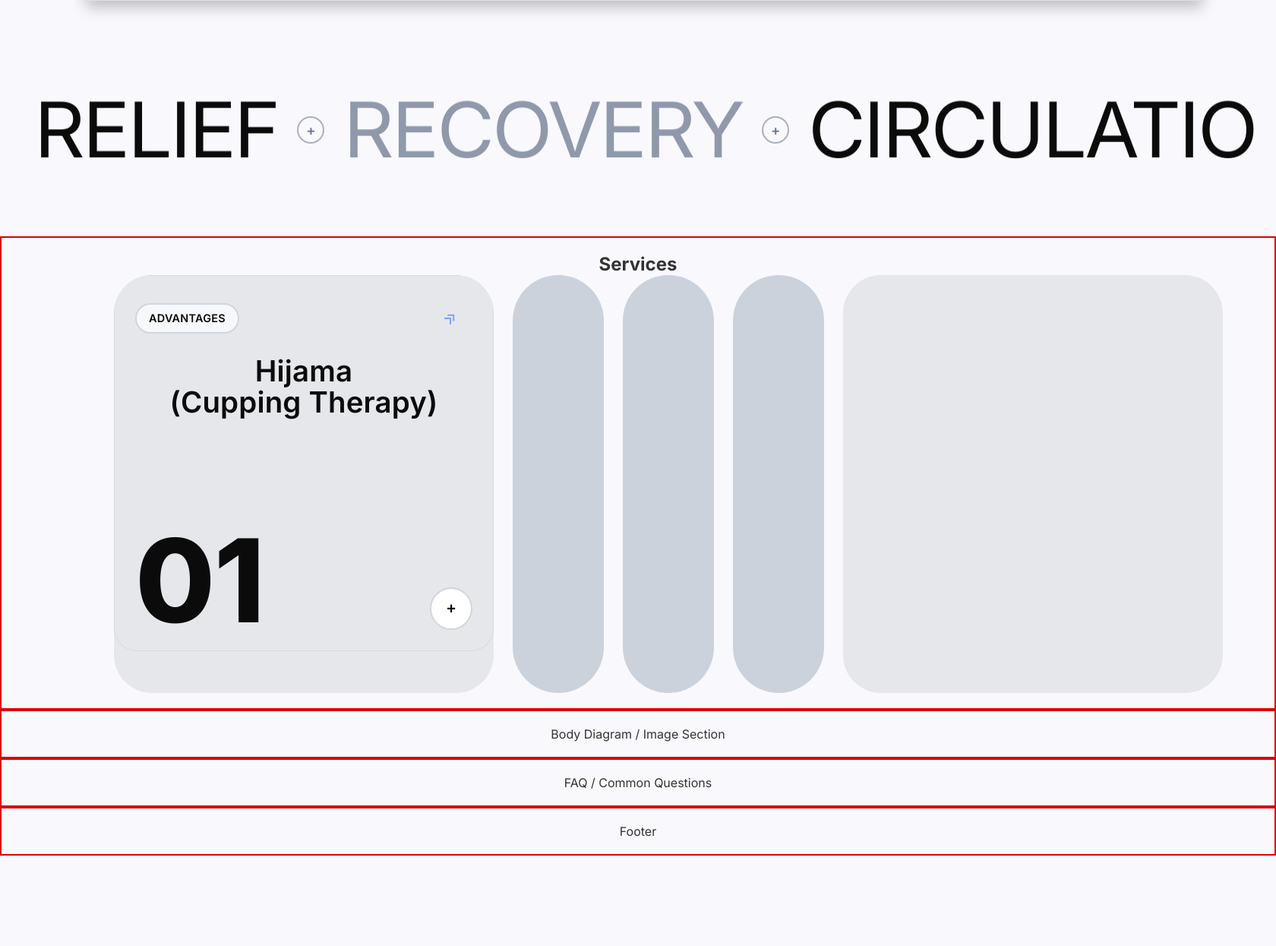
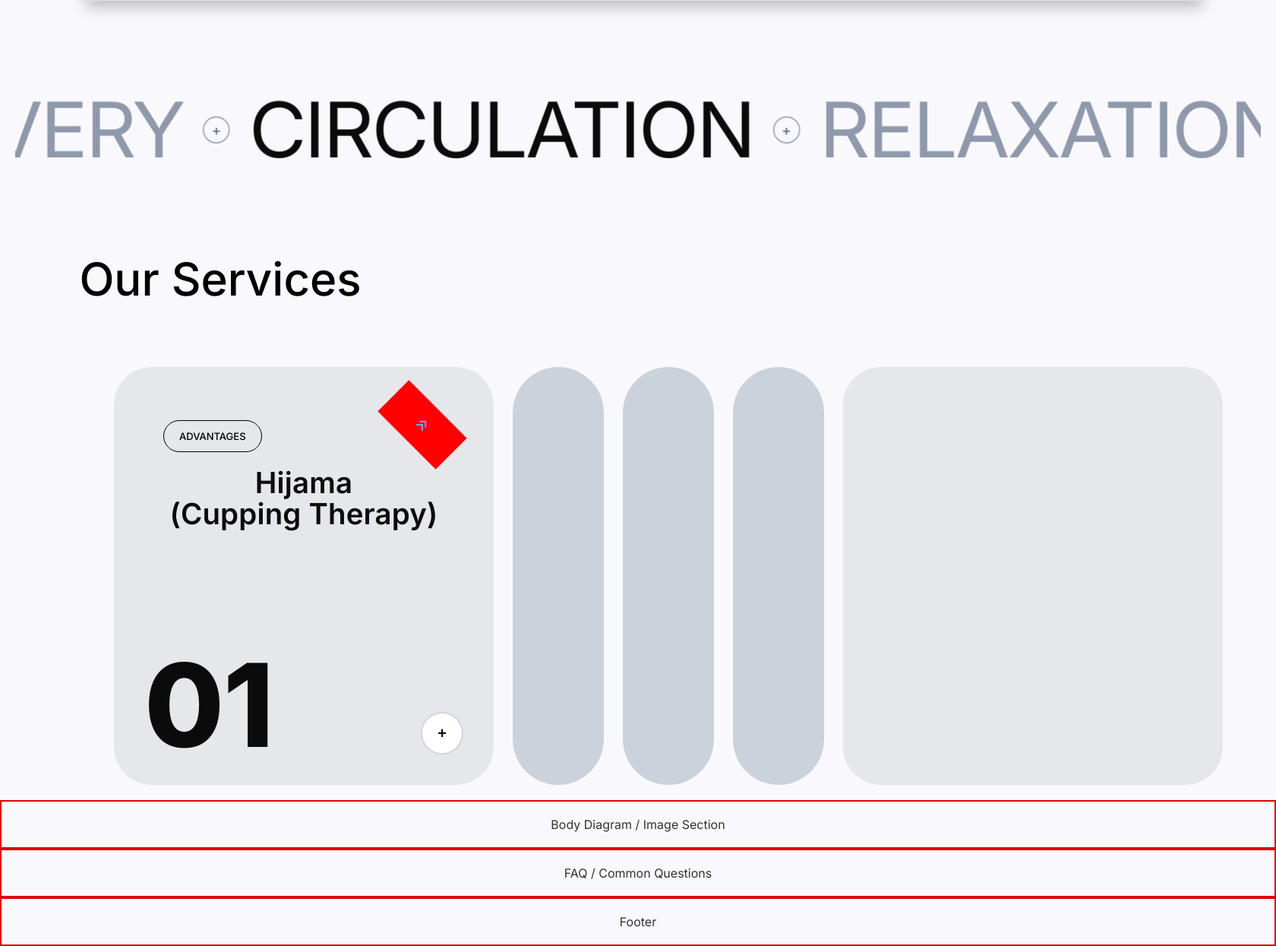
Before and after one commit to anais528/HijamaApp, a Flask app: page /landingpage in a window 1680 px wide. Shown: the part 959-2204 px from the top of the page at 76% size. Before the commit the page ends 2085 px from the top, so only its background shows below. Run offline with Flask 3, Linux system fonts and the light colour scheme.

Commit message:
scrolling motion

```diff
--- a/frontend/templates/batoul.html
+++ b/frontend/templates/batoul.html
@@ -393,7 +393,7 @@
             line-height: 1;
             }
 
-            /* Motion ----------------------------
+
             @keyframes scroll-x {
             from { transform: translateX(0); }
             to   { transform: translateX(-50%); }
@@ -403,7 +403,7 @@
             @media (prefers-reduced-motion: reduce) {
             .marquee__track { animation-duration: 0.001ms; animation-iteration-count: 1; }
             }
-            */
+
 
 
 
@@ -415,11 +415,20 @@
       flex-direction: column;
       justify-content: center;
       align-items: center;
+      border: none;
 
     }
 
+    .services_title {
+        margin-bottom: 80px;
+        position: relative;
+        margin-left: -1100px;
+    }
+
     h2 {
-
+        font-weight: 500;
+        font-size: 60px;
+        color: black;
     }
 
     /* =========================
@@ -489,67 +498,40 @@
 /* =========================
    Card skin (outer big cards)
    ========================= */
-.card.big{
-  position: relative;
-  display: grid;
-  place-items: stretch;
-  overflow: clip;
-}
+
 
 /* inner content card */
 .svc-card{
-  background: var(--grey);
   color: var(--ink);
-  border-radius: 30px;
-  padding: clamp(16px, 3vw, 28px);
+  border-radius: 50px;
+  padding: clamp(16px, 3vw, 40px);
   display: grid;
   grid-template-rows: auto 1fr auto;  /* header, title, footer */
   gap: clamp(12px, 2vw, 20px);
-  height: 90%;
-  box-shadow: 0 0 0 1px rgba(0,0,0,.06) inset;
+  height: 100%;
 }
-
 /* header */
 .svc-card__head{
   display:flex;
   align-items:center;
   justify-content:space-between;
 }
+
 .badge{
   display:inline-flex;
   align-items:center;
   justify-content:center;
   height: 40px;
-  padding: 0 16px;
+  padding: 20px 20px;
+  font-size: 13px;
   border-radius: 999px;
-  border: 2px solid var(--ring);
-  background: #f7f8fb;
-  color: var(--ink);
-  font: 600 0.9rem/1 Inter, system-ui, -apple-system, Segoe UI, Roboto, Arial, sans-serif;
-  letter-spacing: 0.02em;
+  border: 1px solid black;
+  color: black;
+  font-weight: 500;
+  margin-top: 30px;
+  margin-left: 25px;
 }
 
-/* decorative “drawn corner” (if used instead of FA icon) */
-.corner{
-  position: relative;
-  display:inline-block;
-  width: 58px;
-  height: 58px;
-}
-.corner::before,
-.corner::after{
-  content:"";
-  position:absolute;
-  inset:auto 0 0 auto;
-  width: 100%;
-  height: 100%;
-  border-radius: 14px;
-  border: 6px solid transparent;
-  border-top-color: var(--accent);
-  border-right-color: var(--accent);
-  transform: rotate(180deg);
-}
-.corner::after{ inset:auto 8px 8px auto; opacity:.9; }
 
 /* title and footer */
 .svc-card__title{
@@ -592,12 +574,13 @@
 .corner-ico{
   display:inline-grid;
   place-items:center;
-  width: 58px;
+  background-color: red;
+  width: 108px;
   height: 58px;
   color: var(--accent);
   transform: rotate(45deg);
 }
-.corner-ico .fa{ font-size: 42px; line-height: 1; }
+.corner-ico .fa{ font-size: 202px; line-height: 1; }
 
 /* default: edges are expanded, so show content and hide the standalone arrow */
 .card.big > .svc-card{ display: grid; }
@@ -746,7 +729,7 @@
 
     <div class="section cards">
 
-        <h2 class="services_title"> Services </h2>
+        <h2 class="services_title"> Our Services </h2>
 
 
 <section class="services" aria-label="Services layout">
@@ -762,9 +745,11 @@
         <article class="svc-card" aria-labelledby="svc1-title">
           <header class="svc-card__head">
             <span class="badge">ADVANTAGES</span>
+
             <span class="corner-ico" aria-hidden="true">
               <i class="fa-solid fa-angles-up" aria-hidden="true"></i>
             </span>
+
           </header>
           <h3 id="svc1-title" class="svc-card__title">Hijama<br>(Cupping Therapy)</h3>
           <footer class="svc-card__foot">
@@ -791,7 +776,17 @@
 
     </div>
 
-    <div class="section diagram">Body Diagram / Image Section</div>
+    <div class="section diagram">Body Diagram / Image Section
+
+
+
+
+
+    </div>
+
+
+
+
     <div class="section faq">FAQ / Common Questions</div>
     <div class="section footer">Footer</div>
   </div>
```
